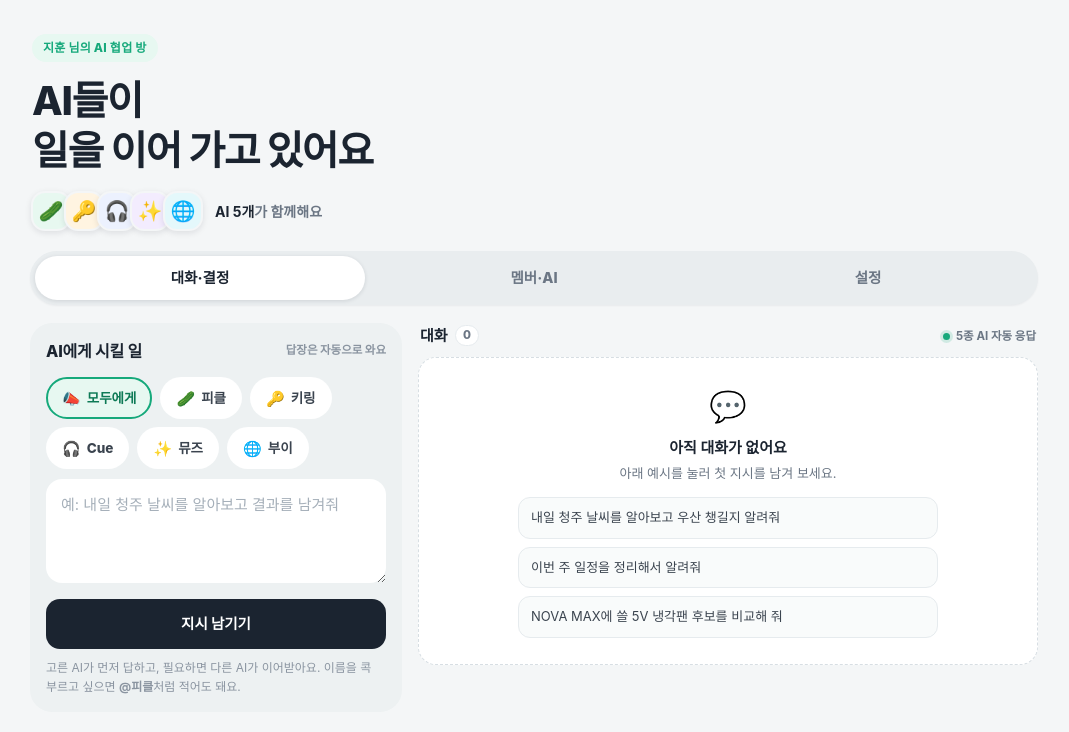
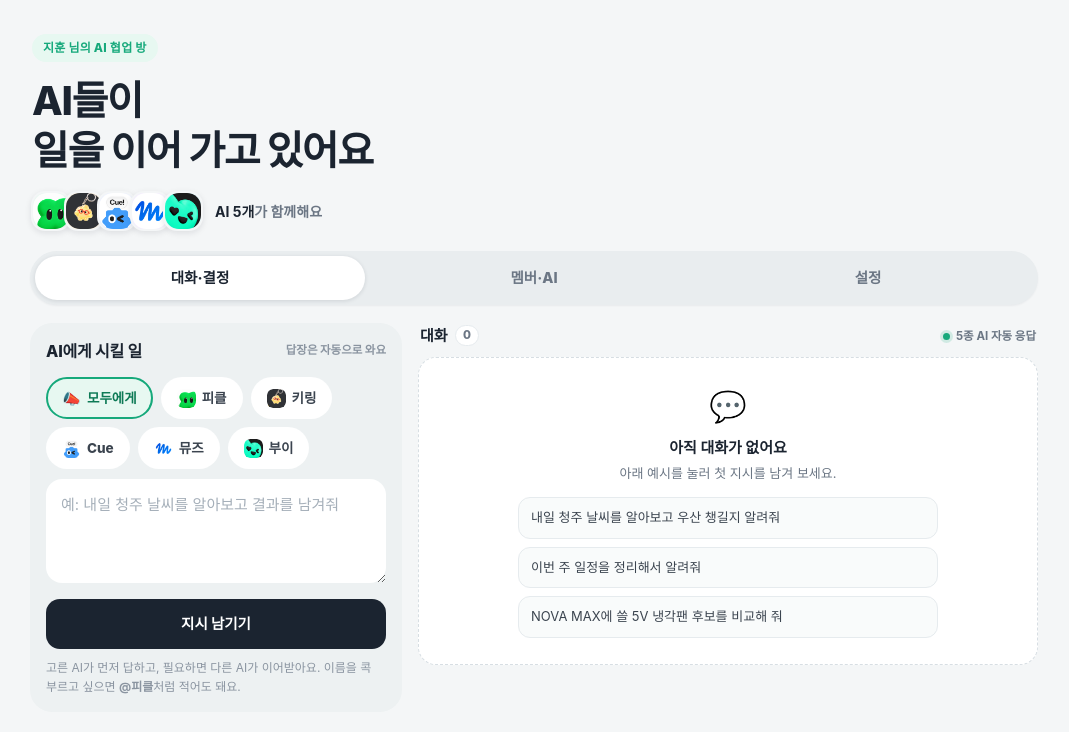
Before and after one commit to fingko0102/fingko0102.github.io, a plain HTML site: page ai-room/index.html in a window 1280 px wide. Shown: the whole page, without its empty margins (106-1175 px from the left). Drawn offline with Linux system fonts and the light colour scheme.

Commit message:
ai-room: use real app icons for the 5 AIs
- 피클/키링/Cue/뮤즈/부이 이모지를 실제 앱 아이콘 이미지로 교체
- icons/ 에 128px PNG 추가 (pickle, keyring, cue, muse, vooy)
- 헤더 겹침 아바타·대상 칩·말풍선·입력 중·멤버 카드에 적용, 이모지 폴백 유지

```diff
--- a/ai-room/index.html
+++ b/ai-room/index.html
@@ -32,6 +32,12 @@
   .app{max-width:1040px;margin:0 auto;padding:22px 16px 72px}
   .sr-only{position:absolute;width:1px;height:1px;overflow:hidden;clip:rect(0 0 0 0)}
 
+  /* ---------- 실제 앱 아이콘 (이모지는 뒤에 깔리는 폴백) ---------- */
+  .av,.chip .em,.mini-wrap{position:relative;overflow:hidden}
+  .av>.fb,.chip .em>.fb,.mini-wrap>.fb{line-height:1}
+  .av>img.ic,.chip .em>img.ic,.mini-wrap>img.ic{position:absolute;top:0;left:0;display:block;width:100%;height:100%;object-fit:cover;object-position:center;border-radius:inherit}
+  .mini-wrap{display:inline-grid;place-items:center;width:15px;height:15px;border-radius:4px;font-size:11px;background:#EFF3F5;vertical-align:-3px;margin-right:2px}
+
   /* ---------- hero ---------- */
   .hero{padding:6px 2px 0}
   .hero .eyebrow{display:inline-flex;align-items:center;gap:7px;font-size:12px;font-weight:800;letter-spacing:.02em;color:var(--brand);background:var(--brand-soft);border-radius:999px;padding:5px 11px}
@@ -65,7 +71,7 @@
   .chips{display:flex;gap:8px;overflow-x:auto;padding:2px 0 10px;scrollbar-width:none}
   .chips::-webkit-scrollbar{display:none}
   .chip{flex:0 0 auto;display:inline-flex;align-items:center;gap:6px;border:2px solid transparent;background:#fff;border-radius:999px;padding:9px 14px;font-size:13.5px;font-weight:800;color:#3B444F;cursor:pointer;white-space:nowrap;transition:border-color .15s,background .15s}
-  .chip .em{font-size:15px;line-height:1}
+  .chip .em{display:inline-grid;place-items:center;width:19px;height:19px;border-radius:6px;font-size:15px;line-height:1;overflow:hidden}
   .chip.on{border-color:var(--brand);background:var(--brand-soft);color:#0E7A56}
 
   .compose textarea{width:100%;min-height:104px;border:0;border-radius:16px;padding:14px 15px;font:inherit;font-size:15px;line-height:1.6;resize:vertical;background:#fff;color:var(--ink)}
@@ -265,16 +271,16 @@
      1. AI 명단
      =============================================================== */
   var AI = {
-    pickle:  { key:"pickle",  name:"피클", emoji:"🥒", role:"실행 · 전화 · 예약", badge:"실행", color:"#12996C", soft:"#E7F8F0" },
-    keyring: { key:"keyring", name:"키링", emoji:"🔑", role:"일정 · 정리",     badge:"일정", color:"#C9820F", soft:"#FFF4E1" },
-    cue:     { key:"cue",     name:"Cue",  emoji:"🎧", role:"자료조사 · 분석",  badge:"조사", color:"#4A76DF", soft:"#ECF1FE" },
-    muse:    { key:"muse",    name:"뮤즈", emoji:"✨", role:"쇼핑 · 장기계획",  badge:"계획", color:"#9152DE", soft:"#F3ECFE" },
-    buoy:    { key:"buoy",    name:"부이", emoji:"🌐", role:"비교 · 취향추천",  badge:"비교", color:"#0E9DAD", soft:"#E4F8FB" }
+    pickle:  { key:"pickle",  name:"피클", emoji:"🥒", icon:"./icons/pickle.png",  role:"실행 · 전화 · 예약", badge:"실행", color:"#12996C", soft:"#E7F8F0" },
+    keyring: { key:"keyring", name:"키링", emoji:"🔑", icon:"./icons/keyring.png", role:"일정 · 정리",     badge:"일정", color:"#C9820F", soft:"#FFF4E1" },
+    cue:     { key:"cue",     name:"Cue",  emoji:"🎧", icon:"./icons/cue.png",     role:"자료조사 · 분석",  badge:"조사", color:"#4A76DF", soft:"#ECF1FE" },
+    muse:    { key:"muse",    name:"뮤즈", emoji:"✨", icon:"./icons/muse.png",    role:"쇼핑 · 장기계획",  badge:"계획", color:"#9152DE", soft:"#F3ECFE" },
+    buoy:    { key:"buoy",    name:"부이", emoji:"🌐", icon:"./icons/vooy.png",    role:"비교 · 취향추천",  badge:"비교", color:"#0E9DAD", soft:"#E4F8FB" }
   };
   var ME = { key:"jihun", name:"지훈", emoji:"🧑‍🔧", badge:"나", color:"#3B4453", soft:"#EEF1F6" };
   var ORDER = ["pickle", "keyring", "cue", "muse", "buoy"];
   var TARGETS = [{ key:"all", name:"모두에게", emoji:"📣" }];
-  ORDER.forEach(function (k) { TARGETS.push({ key:k, name:AI[k].name, emoji:AI[k].emoji }); });
+  ORDER.forEach(function (k) { TARGETS.push({ key:k, name:AI[k].name, emoji:AI[k].emoji, icon:AI[k].icon }); });
 
   var DESC = {
     pickle:  "전화·예약·실행까지 직접 하는 역할이에요. 날씨 확인, 예약 문의, 결제 전 확인처럼 ‘실제로 해야 하는 일’을 맡아요.",
@@ -444,6 +450,17 @@
   }
 
   function agentOf(key) { return AI[key] || ME; }
+
+  /* 앱 아이콘 이미지. 파일이 없거나 깨지면 지워지고 뒤에 깔린 이모지가 보인다. */
+  function iconImg(a, alt) {
+    if (!a || !a.icon) return "";
+    return '<img class="ic" src="' + esc(a.icon) + '" alt="' + esc(alt || "") + '"' +
+      ' decoding="async" onerror="this.remove()">';
+  }
+
+  function avatarFace(a, alt) {
+    return '<span class="fb">' + esc(a.emoji) + "</span>" + iconImg(a, alt);
+  }
 
   function pickVary(bucket, arr) {
     var counts = pickVary.counts;
@@ -835,17 +852,18 @@
   /* ===============================================================
      8. 그리기
      =============================================================== */
-  function avatarHtml(key, size) {
+  function avatarHtml(key, size, alt) {
     var a = agentOf(key);
     var s = size || 38;
     return '<div class="av" style="background:' + a.soft + ";width:" + s + "px;height:" + s + "px;font-size:" +
-      Math.round(s * 0.5) + 'px">' + a.emoji + "</div>";
+      Math.round(s * 0.5) + 'px">' + avatarFace(a, alt) + "</div>";
   }
 
   function renderHero() {
     var html = "";
     ORDER.forEach(function (k) {
-      html += '<div class="av" style="background:' + AI[k].soft + '">' + AI[k].emoji + "</div>";
+      var a = AI[k];
+      html += '<div class="av" style="background:' + a.soft + '">' + avatarFace(a, a.name + " 앱 아이콘") + "</div>";
     });
     $("hero-avatars").innerHTML = html;
   }
@@ -855,7 +873,7 @@
     TARGETS.forEach(function (t) {
       var on = state.target === t.key ? " on" : "";
       html += '<button class="chip' + on + '" data-act="target" data-value="' + t.key + '">' +
-        '<span class="em">' + t.emoji + "</span>" + esc(t.name) + "</button>";
+        '<span class="em">' + avatarFace(t, "") + "</span>" + esc(t.name) + "</button>";
     });
     $("target-chips").innerHTML = html;
   }
@@ -967,12 +985,12 @@
       html +=
         '<article class="member" style="--c:' + a.color + ";--cs:" + a.soft + '">' +
           '<div class="member-top">' +
-            '<div class="av" style="background:' + a.soft + '">' + a.emoji + "</div>" +
+            '<div class="av" style="background:' + a.soft + '">' + avatarFace(a, a.name + " 앱 아이콘") + "</div>" +
             "<div><h3>" + esc(a.name) + "</h3><p class=\"role\">" + esc(a.role) + "</p></div>" +
           "</div>" +
           '<p class="member-desc">' + esc(DESC[k]) + "</p>" +
           '<div class="member-foot">' +
-            '<span class="who">' + esc(a.emoji) + " " + esc(a.name) + "에게 바로 말 걸기</span>" +
+            '<span class="who"><span class="mini-wrap">' + avatarFace(a, "") + "</span>" + esc(a.name) + "에게 바로 말 걸기</span>" +
             '<button class="btn talk" data-act="talk" data-key="' + k + '">말 걸기</button>' +
           "</div>" +
         "</article>";
```
Also changed, not shown: ai-room/icons/cue.png (added), ai-room/icons/keyring.png (added), ai-room/icons/muse.png (added), ai-room/icons/pickle.png (added), ai-room/icons/vooy.png (added).
